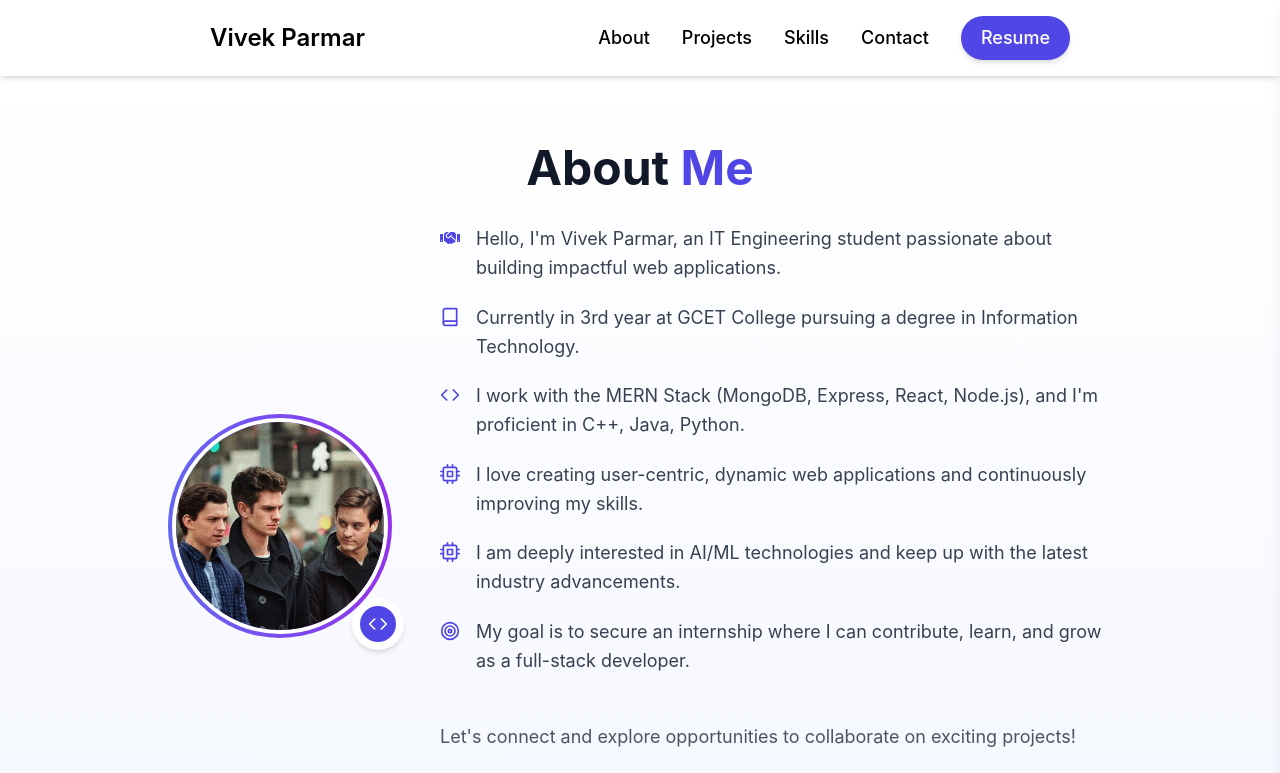
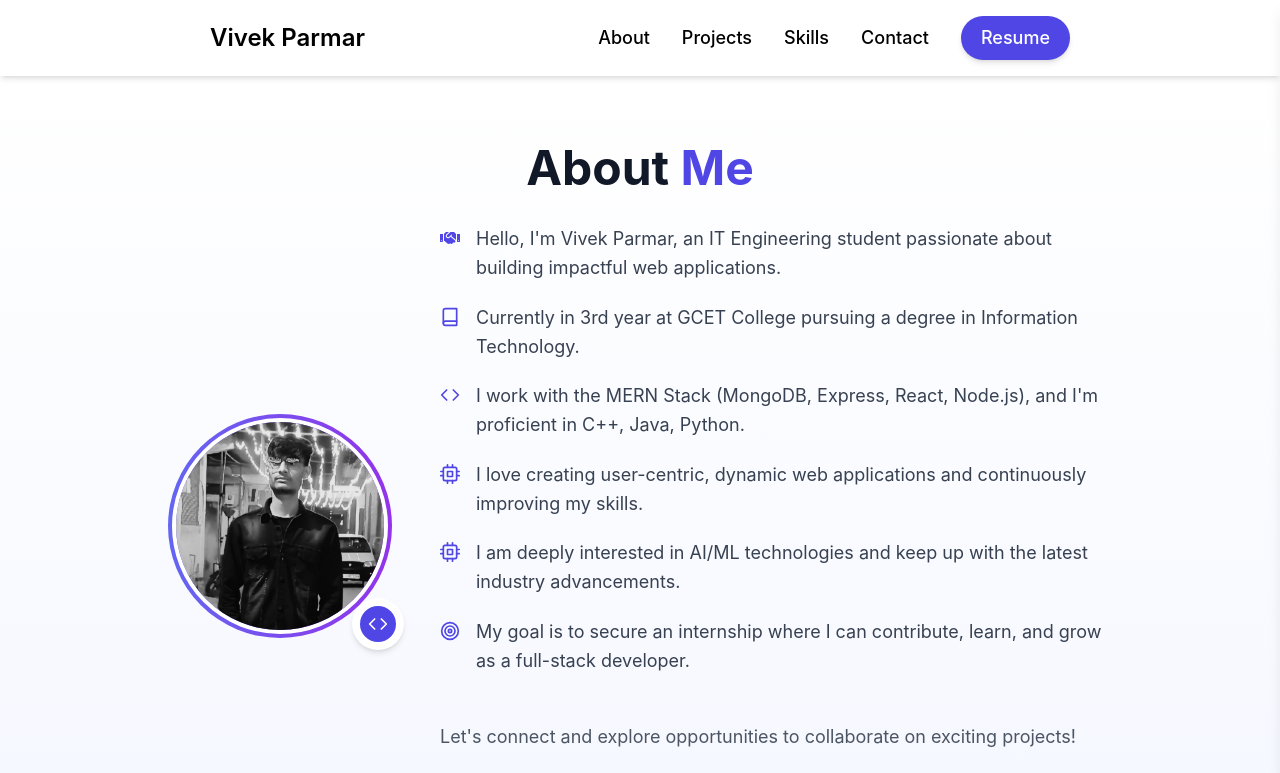
Before and after one commit to vivekxparmar/My-Portfolio-Website, a React (Vite) app: page /about in a window 1280 px wide. Shown: the top 773 px of the page. Built offline with nearby package versions, Linux system fonts and the light colour scheme.

Commit message:
Edit: About

```diff
--- a/src/pages/About.jsx
+++ b/src/pages/About.jsx
@@ -79,7 +79,7 @@ const About = () => {
             <div className="relative">
               <div className="w-48 h-48 sm:w-56 sm:h-56 rounded-full bg-gradient-to-r from-indigo-500 to-purple-600 p-1">
                 <img
-                  src="/Peters.jpg"
+                  src="/profilepic.jpg"
                   alt="Vivek Parmar"
                   className="w-full h-full rounded-full object-cover border-4 border-white"
                 />
```
Also changed, not shown: public/profile.jpg (added), public/profilepic.jpg (added).
